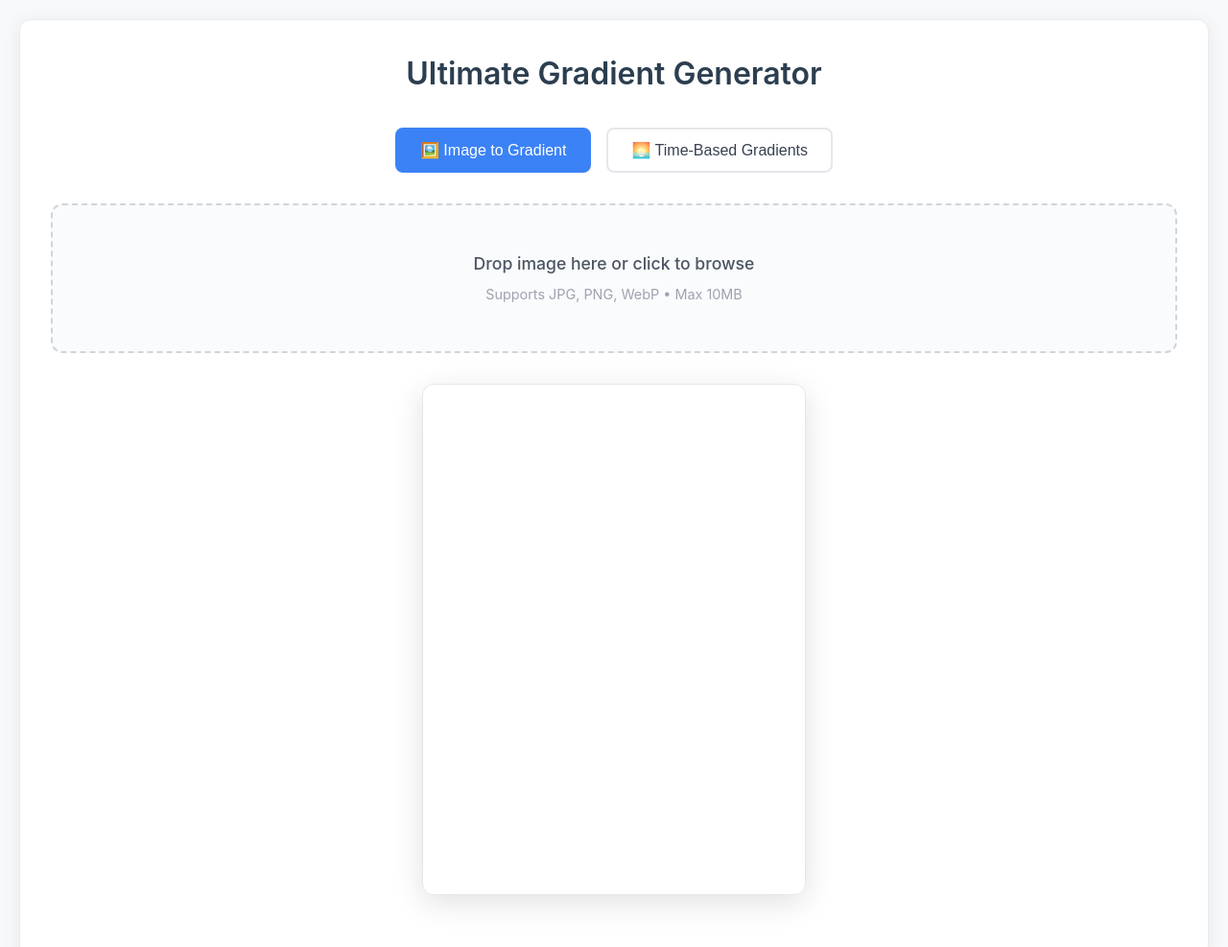
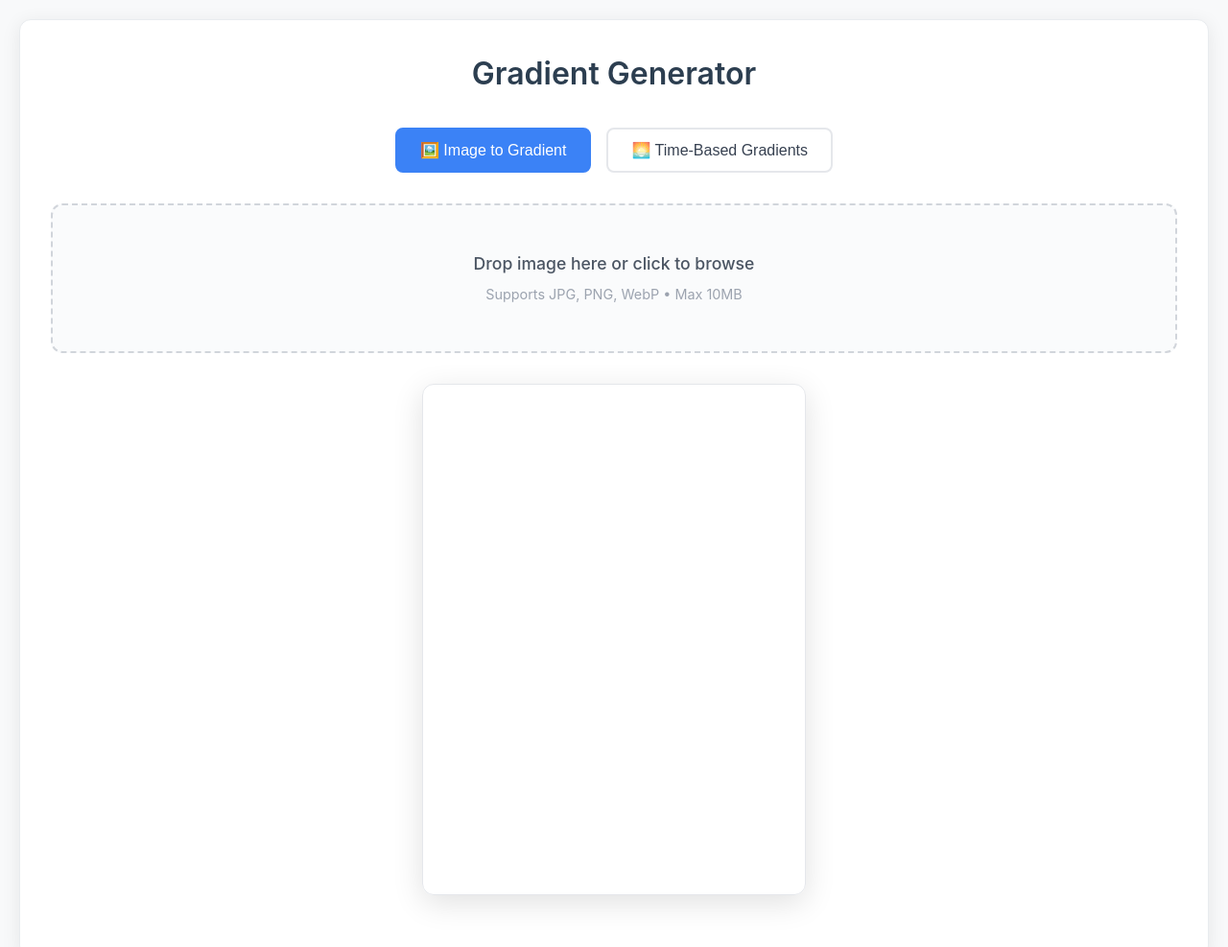
Before and after one commit to Quentin-Henry/KPGradient, a plain HTML site: page index.html in a window 1280 px wide. Shown: the top 987 px of the page at 96% size. Drawn offline with Linux system fonts and the light colour scheme.

Commit message:
Update index.html

```diff
--- a/index.html
+++ b/index.html
@@ -711,7 +711,7 @@
 </head>
 <body>
     <div class="container">
-        <h1>Ultimate Gradient Generator</h1>
+        <h1>Gradient Generator</h1>
 
         <div class="mode-selector">
             <button class="mode-btn active" data-mode="image">🖼️ Image to Gradient</button>
```
